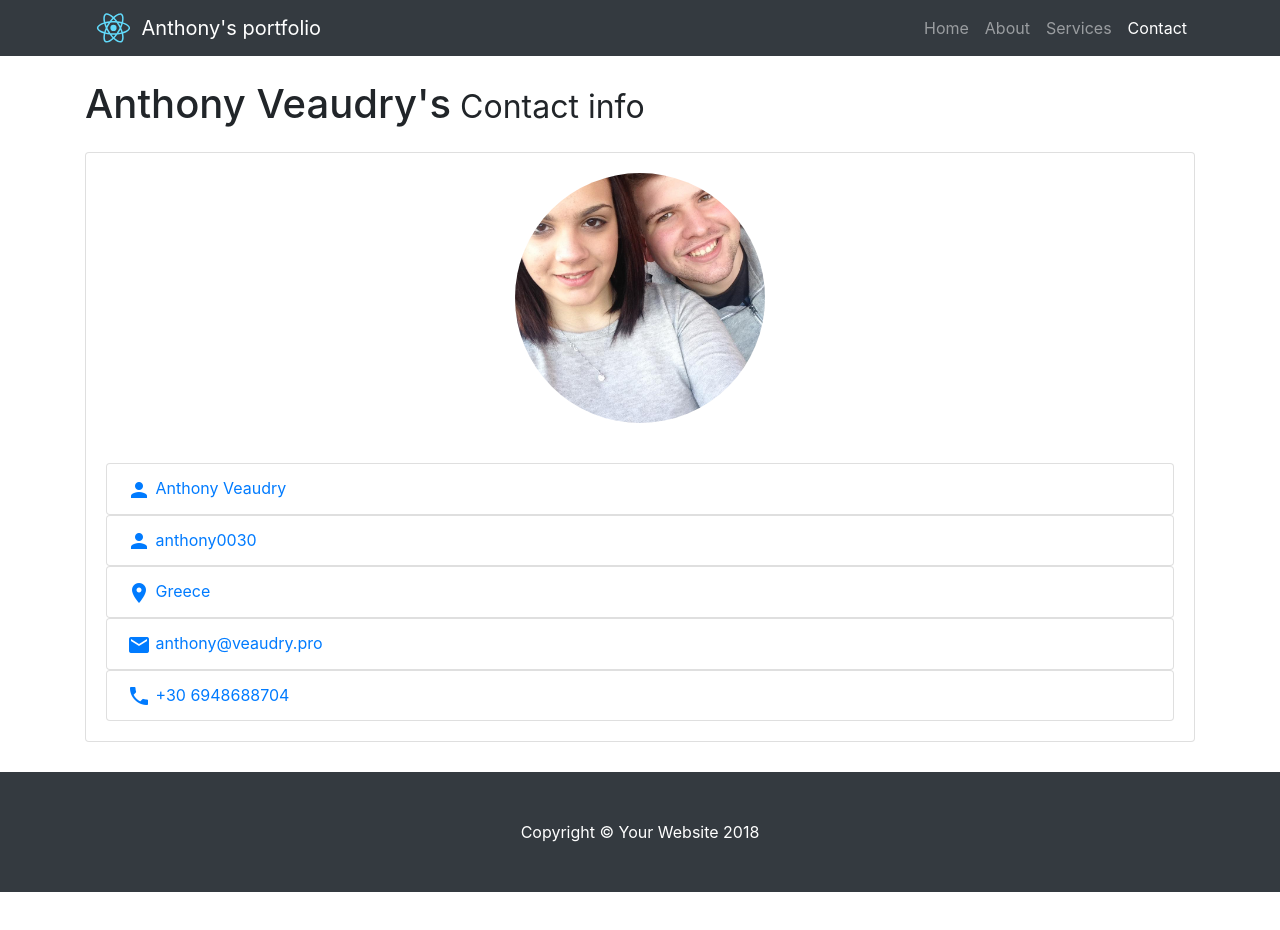
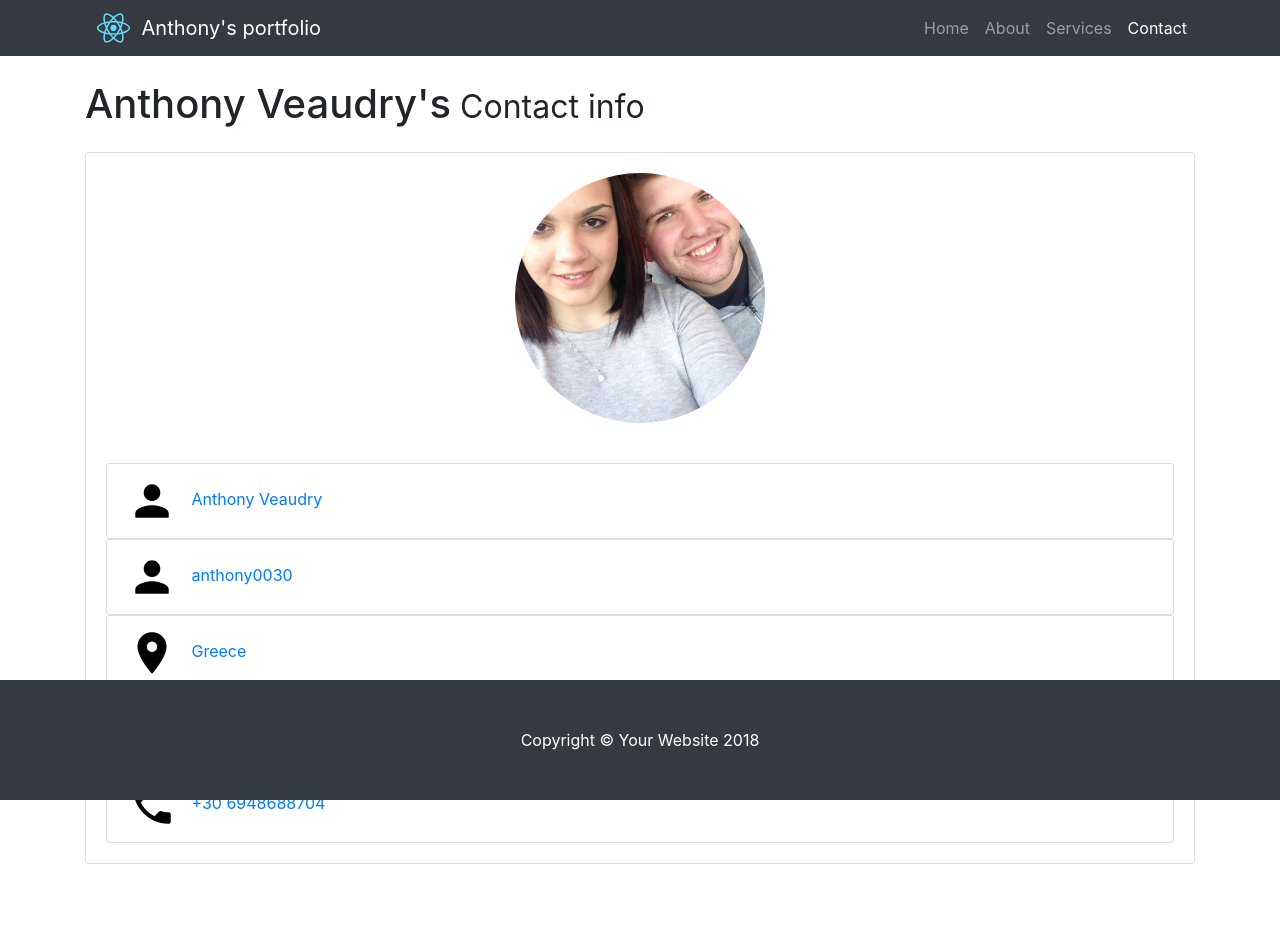
Before and after one commit to anthony0030/techdegree-project-12, a React (Create React App) app: page /Contact in a window 1280 px wide. Shown: the top 930 px of the page. Before the commit the page ends 892 px from the top, so only its background shows below. Built offline with nearby package versions, Linux system fonts and the light colour scheme.

Commit message:
make the footer stick to the bottom of the page
Signed-off-by: Anthony Veaudry <anthonyveaudry@gmail.com>

```diff
--- a/src/App.css
+++ b/src/App.css
@@ -13,7 +13,9 @@ body {
     padding-top: 56px;
   }
 }
-
+.mainContainer{
+  margin-bottom: 120px;
+}
 .portfolio-item {
   margin-bottom: 30px;
 }
@@ -57,4 +59,13 @@ body {
 .contactIcon{
   display: inline-block;
   vertical-align: middle;
+  font-size: 50px;
+  margin-right: 10px;
+  color: black;
 }
+
+.ContactText{
+  display: inline-block;
+  font-size: 30px;
+  color: black;
+}
--- a/src/App.js
+++ b/src/App.js
@@ -142,7 +142,7 @@ class App extends Component {
       <BrowserRouter>
         <div className="App">
           <MainNav logo={logo} title="Anthony's portfolio"/>
-          <div className="container">
+          <div className="mainContainer container">
             <Switch>
               <Redirect exact from="/" to="/home"/>
               <Route exact path="/home" render={ () => <Projects data={PROJECTS} /> } />
--- a/src/components/Footer.js
+++ b/src/components/Footer.js
@@ -3,7 +3,7 @@ import PropTypes from "prop-types";
 
 function Footer(props) {
   return (
-    <footer className="py-5 bg-dark">
+    <footer className="py-5 bg-dark fixed-bottom">
       <div className="container">
         <p className="m-0 text-center text-white">{props.text}</p>
       </div>
```
